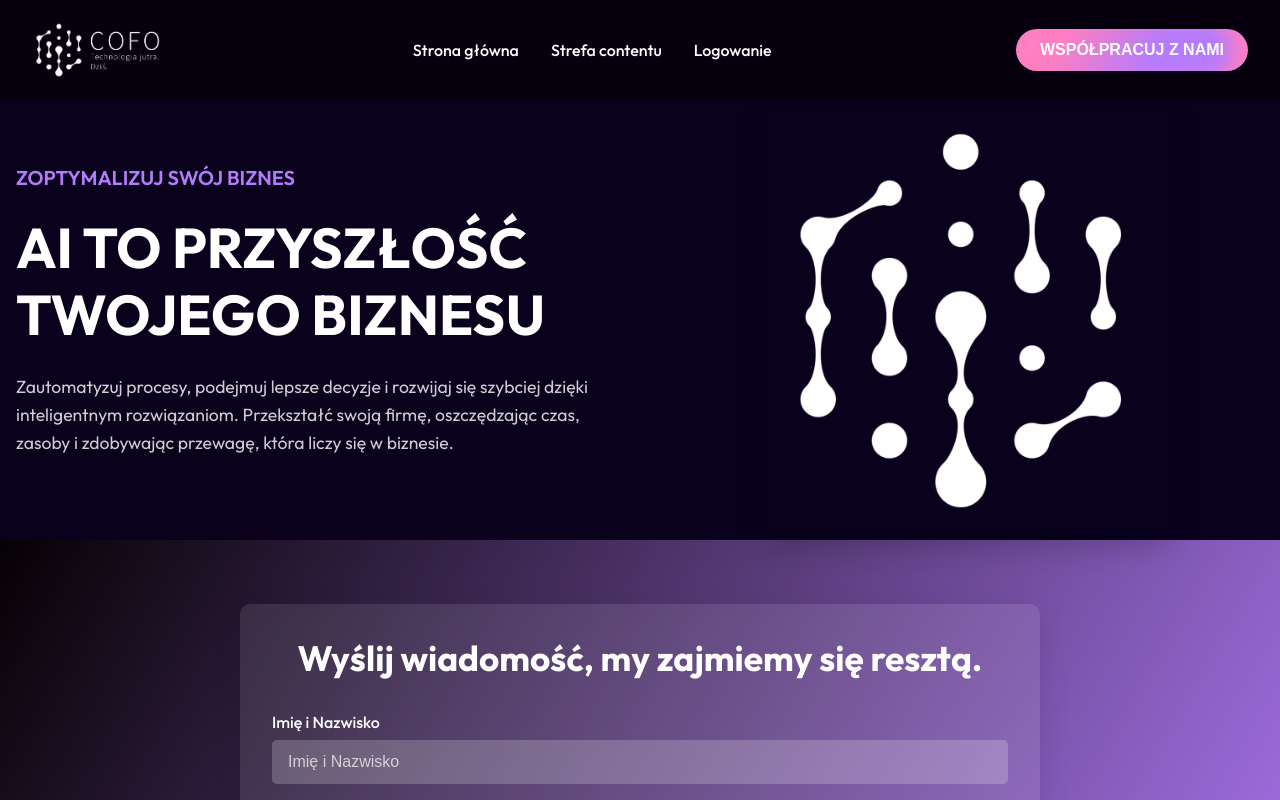
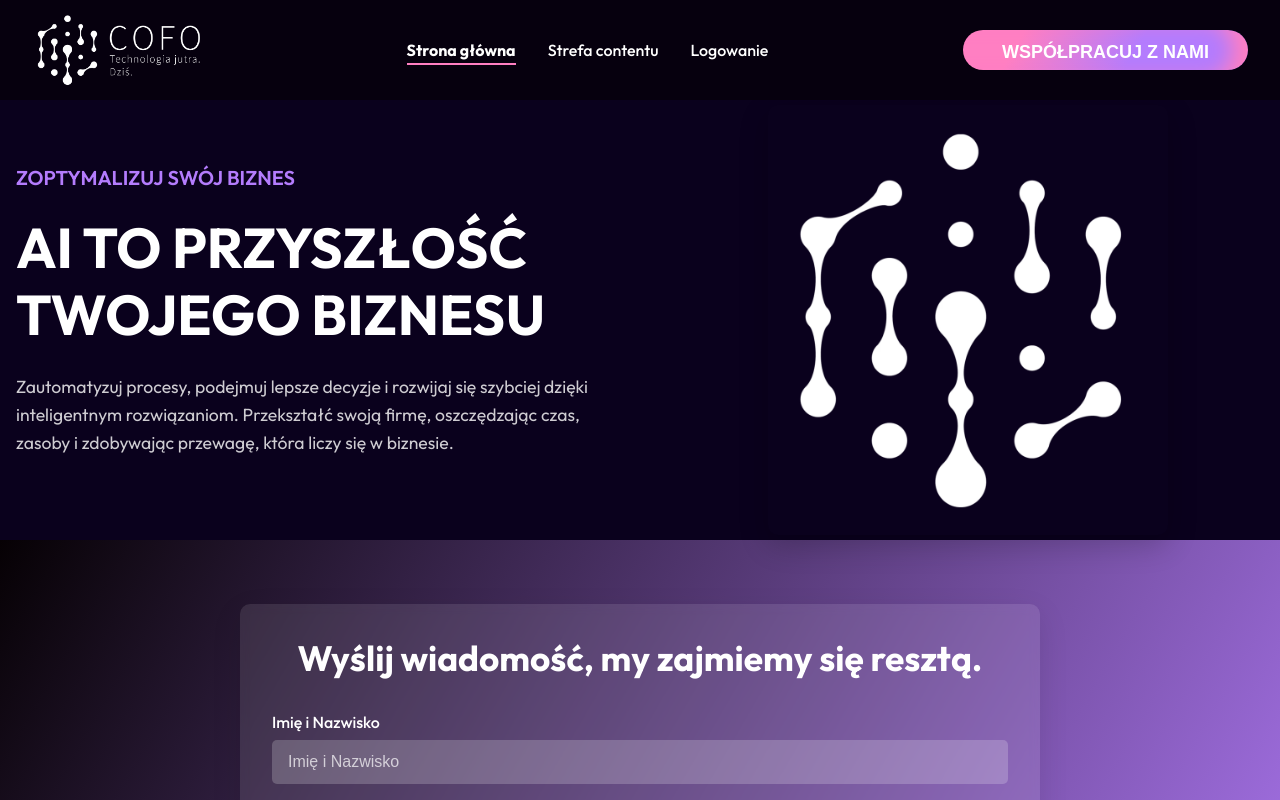
Before and after one commit to CoFoGrowth/cofo, a React (Vite) app: page / in a window 1280 px wide. Shown: the top 800 px of the page. Built offline with nearby package versions, Linux system fonts and the light colour scheme.

Commit message:
created stylednavlink file for navigation, updated style for header

```diff
--- a/src/App.jsx
+++ b/src/App.jsx
@@ -1,7 +1,13 @@
-import { BrowserRouter as Router, Routes, Route, Link } from "react-router-dom";
+import { BrowserRouter as Router, Routes, Route } from "react-router-dom";
+import { useState } from "react";
 import styled from "styled-components";
 import Header from "./components/header/Header";
 import Footer from "./components/footer/Footer";
+import {
+  StyledNavLink,
+  NavigationContainer,
+  BurgerMenu,
+} from "./components/navigation/StyledNavLink";
 import Auth from "./pages/authPage/Auth";
 import Hero from "./pages/contentPage/hero/Hero";
 import Forms from "./pages/contentPage/forms/Forms";
@@ -19,17 +25,6 @@ import { Solutions } from "./common";
 // Import obrazów na potrzeby przykładu
 import automationImage from "./assets/images/automatyzacja-scaled.webp";
 import cofoLogo from "./assets/images/cofologominimalistic-954x1024.webp";
-
-const NavLink = styled(Link)`
-  margin: 0 1rem;
-  color: white;
-  text-decoration: none;
-  font-weight: 500;
-
-  &:hover {
-    text-decoration: underline;
-  }
-`;
 
 const MainContent = styled.main`
   margin-top: 100px; /* offset for fixed header */
@@ -185,15 +180,32 @@ const HomePage = () => {
 };
 
 function App() {
+  const [isMenuOpen, setIsMenuOpen] = useState(false);
+
+  const toggleMenu = () => {
+    setIsMenuOpen(!isMenuOpen);
+  };
+
   return (
     <Router>
       <div className="app">
         <Header>
-          <nav>
-            <NavLink to="/">Strona główna</NavLink>
-            <NavLink to="/content">Strefa contentu</NavLink>
-            <NavLink to="/auth">Logowanie</NavLink>
-          </nav>
+          <NavigationContainer className={isMenuOpen ? "open" : ""}>
+            <StyledNavLink to="/" onClick={() => setIsMenuOpen(false)}>
+              Strona główna
+            </StyledNavLink>
+            <StyledNavLink to="/content" onClick={() => setIsMenuOpen(false)}>
+              Strefa contentu
+            </StyledNavLink>
+            <StyledNavLink to="/auth" onClick={() => setIsMenuOpen(false)}>
+              Logowanie
+            </StyledNavLink>
+          </NavigationContainer>
+          <BurgerMenu open={isMenuOpen} onClick={toggleMenu}>
+            <div />
+            <div />
+            <div />
+          </BurgerMenu>
         </Header>
         <MainContent>
           <Routes>
--- a/src/components/header/StyledHeader.jsx
+++ b/src/components/header/StyledHeader.jsx
@@ -14,15 +14,6 @@ export const StyledHeader = styled.header`
   padding: 0 2rem;
   z-index: 1000;
 
-  nav {
-    display: flex;
-    align-items: center;
-
-    @media (max-width: ${theme.media.mobile}) {
-      display: none;
-    }
-  }
-
   @media (max-width: ${theme.media.mobile}) {
     justify-content: space-between;
     padding: 0 1rem;
@@ -30,18 +21,21 @@ export const StyledHeader = styled.header`
 `;
 
 export const Logo = styled.img`
-  height: 60px;
+  width: 180px;
+  height: 80px;
   object-fit: contain;
 `;
 
 export const Button = styled.button`
+  width: 285px;
+  height: 40px;
   background-image: linear-gradient(120deg, #ff7fc2 20%, #b47cfd 60%);
   box-shadow: -25px 0px 20px -10px #ff7fc2 inset;
   border: none;
   border-radius: 30px;
   color: #fff;
   padding: 12px 24px;
-  font-size: 16px;
+  font-size: 18px;
   cursor: pointer;
   transition: transform 0.2s ease, box-shadow 0.2s ease,
     background-image 0.3s ease;
--- /dev/null
+++ b/src/components/navigation/StyledNavLink.jsx
@@ -0,0 +1,105 @@
+import styled from "styled-components";
+import { NavLink } from "react-router-dom";
+import { theme } from "../../theme";
+
+export const StyledNavLink = styled(NavLink)`
+  margin: 0 1rem;
+  color: white;
+  text-decoration: none;
+  font-weight: 500;
+  transition: color 0.3s ease;
+  position: relative;
+  padding: 5px 0;
+
+  &:after {
+    content: "";
+    position: absolute;
+    width: 0;
+    height: 2px;
+    bottom: 0;
+    left: 0;
+    background-color: white;
+    transition: width 0.3s ease;
+  }
+
+  &:hover {
+    &:after {
+      width: 100%;
+    }
+  }
+
+  &.active {
+    font-weight: 700;
+
+    &:after {
+      width: 100%;
+      background-color: #ff7fc2;
+    }
+  }
+
+  @media (max-width: ${theme.media.mobile}) {
+    margin: 1rem 0;
+    font-size: 1.2rem;
+    width: 100%;
+    text-align: center;
+  }
+`;
+
+export const NavigationContainer = styled.nav`
+  display: flex;
+  align-items: center;
+
+  @media (max-width: ${theme.media.mobile}) {
+    display: none;
+    position: fixed;
+    top: 100px;
+    left: 0;
+    right: 0;
+    background-color: ${theme.colors.primary};
+    flex-direction: column;
+    padding: 1rem;
+    z-index: 999;
+    box-shadow: 0 10px 10px rgba(0, 0, 0, 0.1);
+
+    &.open {
+      display: flex;
+    }
+  }
+`;
+
+export const BurgerMenu = styled.div`
+  display: none;
+  flex-direction: column;
+  justify-content: space-around;
+  width: 2rem;
+  height: 2rem;
+  cursor: pointer;
+  z-index: 1000;
+
+  @media (max-width: ${theme.media.mobile}) {
+    display: flex;
+  }
+
+  div {
+    width: 2rem;
+    height: 0.25rem;
+    background-color: white;
+    border-radius: 10px;
+    transition: all 0.3s linear;
+    position: relative;
+    transform-origin: 1px;
+
+    &:first-child {
+      transform: ${({ open }) => (open ? "rotate(45deg)" : "rotate(0)")};
+    }
+
+    &:nth-child(2) {
+      opacity: ${({ open }) => (open ? "0" : "1")};
+      transform: ${({ open }) => (open ? "translateX(20px)" : "translateX(0)")};
+    }
+
+    &:nth-child(3) {
+      transform: ${({ open }) => (open ? "rotate(-45deg)" : "rotate(0)")};
+    }
+  }
+`;
--- a/src/pages/homePage/homeHero/StyledHomeHero.jsx
+++ b/src/pages/homePage/homeHero/StyledHomeHero.jsx
@@ -25,7 +25,7 @@ const fadeInDown = keyframes`
 
 export const StyledHomeHero = styled.section`
   display: flex;
-  padding: 3rem 2rem;
+  padding: 120px 2rem 3rem;
   background-color: #5b424221;
   backdrop-filter: blur(5px);
   color: white;
@@ -34,7 +34,7 @@ export const StyledHomeHero = styled.section`
 
   @media (max-width: ${theme.media.mobile}) {
     flex-direction: column;
-    padding: 2rem 1rem;
+    padding: 120px 1rem 2rem;
   }
 `;
 
```
